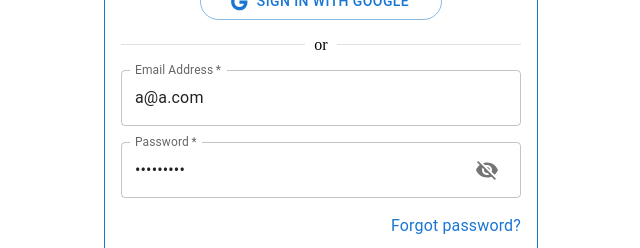
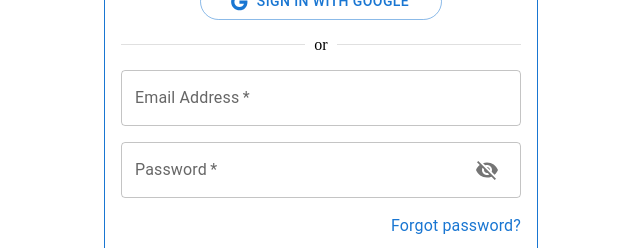
Before and after one commit to benny779/MediFix, a React (Create React App) app in the folder client/: page /login in a window 1280 px wide. Shown: the part 250-498 px from the top of the page, without its empty margins (102-742 px from the left). Built offline with nearby package versions, Linux system fonts and the light colour scheme; no server answers.

Commit message:
remove place holder from email and password

```diff
--- a/client/src/pages/Login.js
+++ b/client/src/pages/Login.js
@@ -17,8 +17,8 @@ const LoginForm = () => {
   const location = useLocation();
   const from = location.state?.from?.pathname || '/';
 
-  const [email, setEmail] = useState('a@a.com');
-  const [password, setPassword] = useState('Aq1234856');
+  const [email, setEmail] = useState();
+  const [password, setPassword] = useState();
 
   const handleSubmit = async (event) => {
     event.preventDefault();
```
